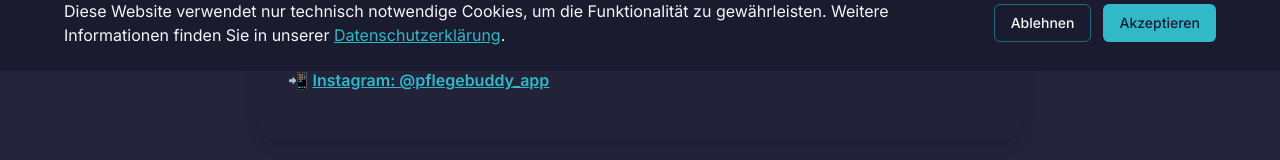
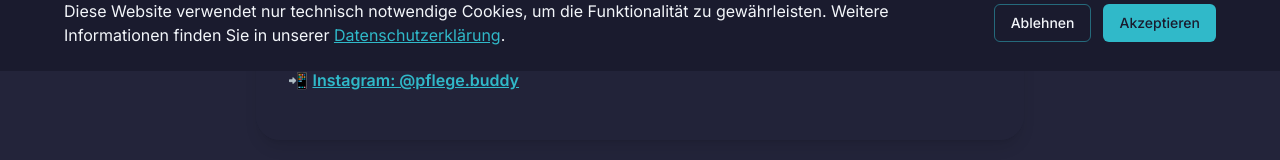
Before and after one commit to MCrackLP1/pflegebuddywebseite, a Next.js app: page /kontakt in a window 1280 px wide. Shown: the part 729-889 px from the top of the page. Built offline with nearby package versions, Linux system fonts and the light colour scheme.

Commit message:
Instagram-Link auf der Kontaktseite korrigiert

```diff
--- a/src/app/kontakt/page.tsx
+++ b/src/app/kontakt/page.tsx
@@ -16,7 +16,7 @@ const translations = {
     address: "Königplatz 3, Waltenhofen",
     team: "Mark Tietz & Tim Werner",
     emailContact: "deinpflegebuddy@gmail.com",
-    instagram: "Instagram: @pflegebuddy_app"
+    instagram: "Instagram: @pflege.buddy"
   },
   en: {
     title: "Contact Us",
@@ -31,7 +31,7 @@ const translations = {
     address: "Königplatz 3, Waltenhofen",
     team: "Mark Tietz & Tim Werner",
     emailContact: "deinpflegebuddy@gmail.com",
-    instagram: "Instagram: @pflegebuddy_app"
+    instagram: "Instagram: @pflege.buddy"
   }
 };
 
@@ -149,7 +149,7 @@ export default function Kontakt() {
             <li>👤 {t.team}</li>
             <li>📧 <a href="mailto:deinpflegebuddy@gmail.com" className="text-[#30b9c9] underline font-semibold">{t.emailContact}</a></li>
             <li>📍 {t.address}</li>
-            <li>📲 <a href="https://instagram.com/pflegebuddy_app" target="_blank" rel="noopener noreferrer" className="text-[#30b9c9] underline font-semibold">{t.instagram}</a></li>
+            <li>📲 <a href="https://www.instagram.com/pflege.buddy/" target="_blank" rel="noopener noreferrer" className="text-[#30b9c9] underline font-semibold">{t.instagram}</a></li>
           </ul>
         </div>
       </section>
```
